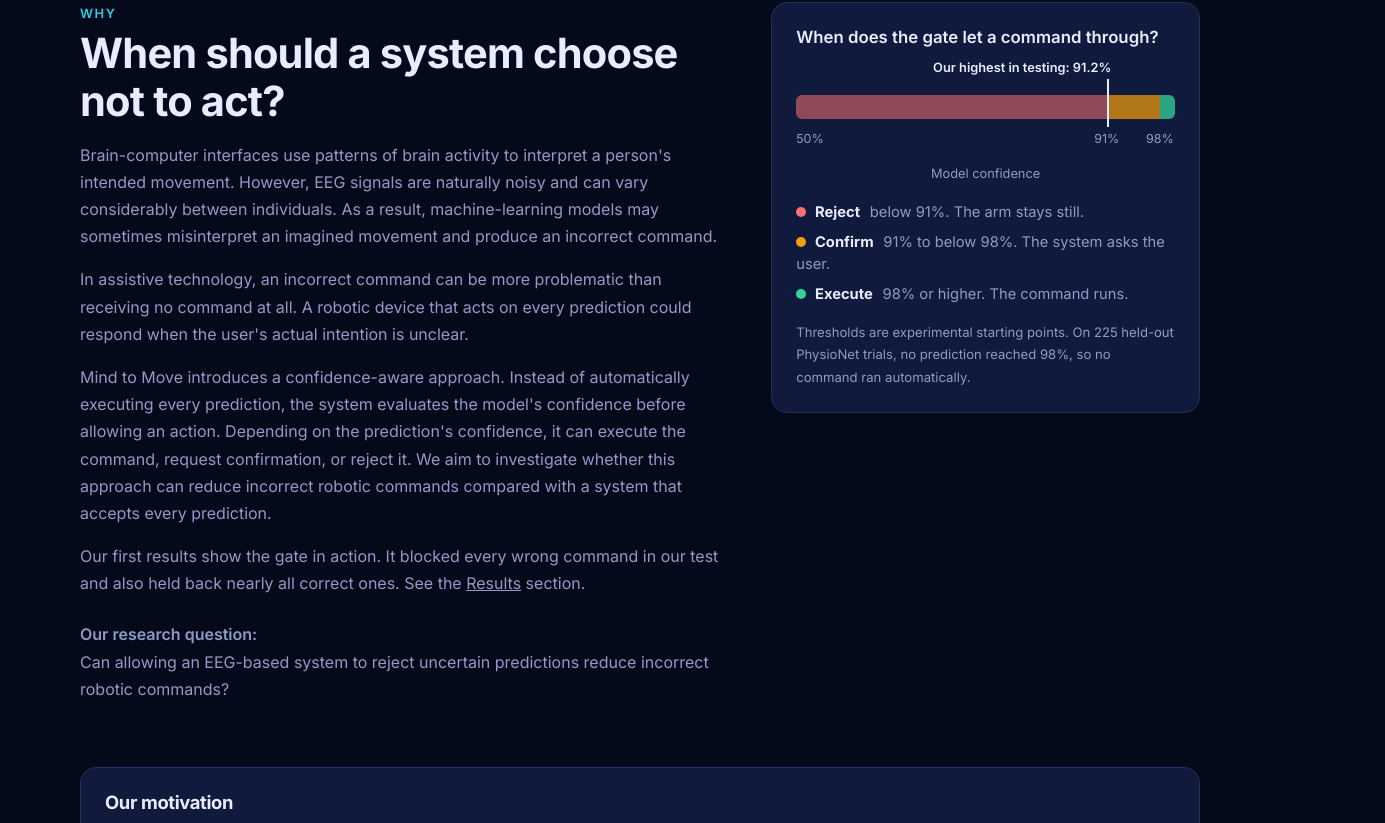
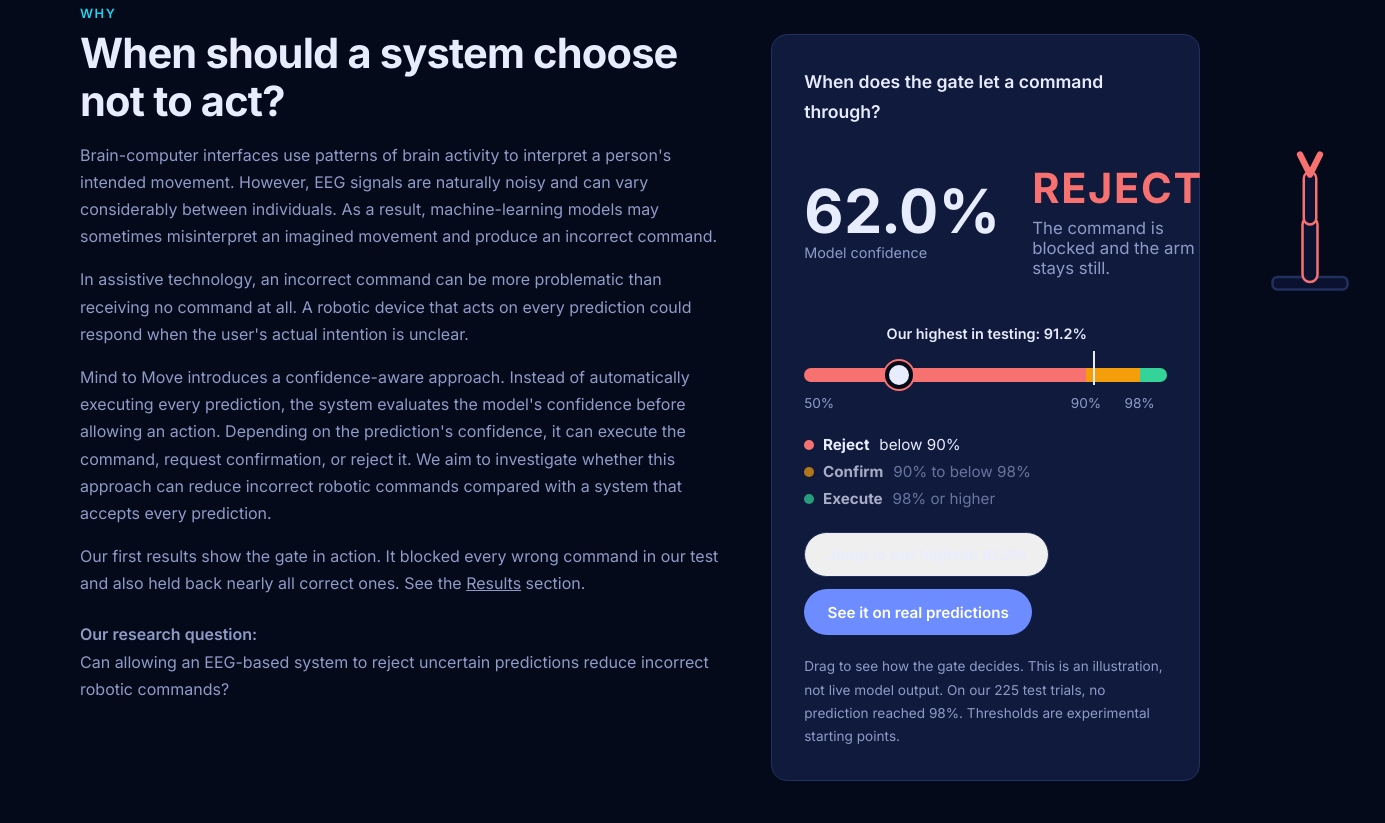
Before and after one commit to ailaris/mind-to-move, a React (Vite) app: page / in a window 1280 px wide. Shown: the part 1677-2500 px from the top of the page, 1385 px wide, since content can reach past the window. Built offline with nearby package versions, Linux system fonts and the light colour scheme.

Commit message:
feat: add interactive gate slider

```diff
--- /dev/null
+++ b/src/components/GateSlider.css
@@ -0,0 +1,101 @@
+.gslider {
+  --thumb: 28px;
+  --tone: var(--danger, #f87171);
+  --x1: calc(var(--p1) * 1% + (0.5 - var(--p1) / 100) * var(--thumb));
+  --x2: calc(var(--p2) * 1% + (0.5 - var(--p2) / 100) * var(--thumb));
+  --xm: calc(var(--pm) * 1% + (0.5 - var(--pm) / 100) * var(--thumb));
+  --zones: linear-gradient(
+    to right,
+    var(--danger, #f87171) 0, var(--danger, #f87171) var(--x1),
+    var(--warning) var(--x1), var(--warning) var(--x2),
+    var(--success) var(--x2), var(--success) 100%
+  );
+  margin-top: 2rem;
+  padding: 2rem;
+}
+.gslider:hover { transform: none; border-color: var(--border); }
+.gslider--confirm { --tone: var(--warning); }
+.gslider--execute { --tone: var(--success); }
+
+.gslider__title { color: var(--text); font-weight: 600; font-size: 1.1rem; margin-bottom: 1.25rem; }
+
+/* ---------- readout ---------- */
+.gslider__readout {
+  display: grid; grid-template-columns: auto 1fr 150px;
+  gap: 1.5rem 2rem; align-items: center;
+}
+.gslider__value { display: block; font-size: clamp(2.6rem, 6vw, 3.8rem); font-weight: 700; line-height: 1; font-variant-numeric: tabular-nums; }
+.gslider__caption { color: var(--text-muted); font-size: 0.9rem; }
+.gslider__state strong { display: block; color: var(--tone); font-size: clamp(1.8rem, 4vw, 2.6rem); letter-spacing: 0.04em; line-height: 1.1; transition: color 0.25s ease; }
+.gslider__state span { display: block; margin-top: 0.4rem; color: var(--text-muted); font-size: 1.05rem; }
+
+.gslider__arm { width: 150px; height: auto; }
+.g-base { fill: var(--bg-secondary); stroke: var(--border); stroke-width: 2; }
+.g-link { fill: var(--bg-secondary); stroke: var(--tone); stroke-width: 2; transition: stroke 0.25s ease; }
+.g-grip { fill: none; stroke: var(--tone); stroke-width: 5; stroke-linecap: round; transition: stroke 0.25s ease; }
+.g-arm { transition: transform 0.6s cubic-bezier(0.4, 0, 0.2, 1); }
+.g-q { fill: var(--tone); font-size: 34px; font-weight: 700; }
+
+/* ---------- slider ---------- */
+.gslider__track { position: relative; padding-top: 40px; margin-top: 1.5rem; }
+.gslider input[type='range'] {
+  -webkit-appearance: none; appearance: none;
+  display: block; width: 100%; height: var(--thumb); margin: 0;
+  background: transparent; cursor: pointer;
+}
+.gslider input[type='range']::-webkit-slider-runnable-track { height: 14px; border-radius: 999px; background: var(--zones); }
+.gslider input[type='range']::-moz-range-track { height: 14px; border-radius: 999px; background: var(--zones); }
+.gslider input[type='range']::-webkit-slider-thumb {
+  -webkit-appearance: none; box-sizing: border-box;
+  width: var(--thumb); height: var(--thumb); margin-top: -7px; border-radius: 50%;
+  background: var(--text); border: 4px solid var(--bg-primary); box-shadow: 0 0 0 2px var(--tone);
+}
+.gslider input[type='range']::-moz-range-thumb {
+  box-sizing: border-box;
+  width: var(--thumb); height: var(--thumb); border-radius: 50%;
+  background: var(--text); border: 4px solid var(--bg-primary); box-shadow: 0 0 0 2px var(--tone);
+}
+.gslider input[type='range']:focus-visible { outline: 2px solid var(--accent-2); outline-offset: 6px; border-radius: 999px; }
+
+.gslider__marker {
+  position: absolute; top: 30px; left: var(--xm); width: 2px; height: 34px;
+  background: var(--text); transform: translateX(-1px); pointer-events: none; z-index: 2;
+}
+.gslider__marker span {
+  position: absolute; right: 8px; top: -26px; white-space: nowrap;
+  font-size: 0.9rem; font-weight: 600; color: var(--text);
+}
+
+.gslider__ticks { position: relative; height: 1.5rem; margin-top: 0.4rem; font-size: 0.85rem; color: var(--text-muted); }
+.gslider__ticks span { position: absolute; top: 0; }
+.t-min { left: 0; }
+.t-confirm { left: var(--x1); transform: translateX(-50%); }
+.t-exec { left: var(--x2); transform: translateX(-50%); }
+
+/* ---------- legend and actions ---------- */
+.gslider__legend {
+  list-style: none; margin: 1rem 0 0; padding: 0;
+  display: flex; flex-wrap: wrap; gap: 0.5rem 1.75rem;
+}
+.gslider__legend li { color: var(--text-muted); font-size: 0.95rem; opacity: 0.7; transition: opacity 0.2s ease; }
+.gslider__legend li.is-on { color: var(--text); opacity: 1; }
+.gslider__legend b { color: var(--text); margin-right: 0.35rem; }
+.gslider__legend .dot { display: inline-block; width: 10px; height: 10px; border-radius: 50%; margin-right: 0.55rem; }
+.gslider__legend .dot--reject { background: var(--danger, #f87171); }
+.gslider__legend .dot--confirm { background: var(--warning); }
+.gslider__legend .dot--execute { background: var(--success); }
+
+.gslider__actions { display: flex; flex-wrap: wrap; gap: 0.75rem; margin-top: 1.5rem; }
+.gslider__note { font-size: 0.85rem; margin-top: 1.25rem; max-width: 720px; }
+
+/* ---------- mobile ---------- */
+@media (max-width: 760px) {
+  .gslider { padding: 1.25rem; }
+  .gslider__readout { grid-template-columns: 1fr auto; }
+  .gslider__state { grid-column: 1 / -1; order: 3; }
+  .gslider__arm { width: 110px; }
+}
+@media (max-width: 520px) {
+  .gslider__marker span { font-size: 0.78rem; }
+  .gslider__ticks { display: none; }
+}
--- /dev/null
+++ b/src/components/GateSlider.jsx
@@ -0,0 +1,121 @@
+import { useState } from 'react'
+import { Link } from 'react-router-dom'
+import { THRESHOLDS } from '../config/gate'
+import './GateSlider.css'
+
+const MIN = 50
+const MAX = 100
+const OUR_MAX = 91.2
+
+const asPercent = (x) => Math.round(x * 1000) / 10
+const CONFIRM_AT = asPercent(THRESHOLDS.confirm)
+const EXECUTE_AT = asPercent(THRESHOLDS.execute)
+const pos = (v) => ((v - MIN) / (MAX - MIN)) * 100
+
+const STATES = {
+  reject: { label: 'REJECT', line: 'The command is blocked and the arm stays still.' },
+  confirm: { label: 'CONFIRM', line: 'The system asks the user to confirm before anything moves.' },
+  execute: { label: 'EXECUTE', line: 'The command runs and the arm moves.' },
+}
+
+const decide = (v) => (v >= EXECUTE_AT ? 'execute' : v >= CONFIRM_AT ? 'confirm' : 'reject')
+
+export default function GateSlider() {
+  const [value, setValue] = useState(62)
+  const state = decide(value)
+  const s = STATES[state]
+
+  const armText =
+    state === 'execute'
+      ? 'Virtual arm swinging'
+      : state === 'confirm'
+        ? 'Virtual arm still, waiting for confirmation'
+        : 'Virtual arm still'
+
+  return (
+    <div
+      className={`card gslider gslider--${state}`}
+      style={{ '--p1': pos(CONFIRM_AT), '--p2': pos(EXECUTE_AT), '--pm': pos(OUR_MAX) }}
+    >
+      <p className="gslider__title">When does the gate let a command through?</p>
+
+      <div className="gslider__readout">
+        <div className="gslider__value-box">
+          <span className="gslider__value">{value.toFixed(1)}%</span>
+          <span className="gslider__caption">Model confidence</span>
+        </div>
+
+        <div className="gslider__state" aria-live="polite">
+          <strong>{s.label}</strong>
+          <span>{s.line}</span>
+        </div>
+
+        <svg className="gslider__arm" viewBox="0 0 120 120" role="img" aria-label={armText}>
+          <rect className="g-base" x="30" y="104" width="60" height="10" rx="4" />
+          <g
+            className="g-arm"
+            style={{
+              transform: `rotate(${state === 'execute' ? 35 : 0}deg)`,
+              transformOrigin: '60px 106px',
+            }}
+          >
+            <rect className="g-link" x="54" y="56" width="12" height="52" rx="6" />
+            <rect className="g-link" x="55" y="20" width="10" height="42" rx="5" />
+            <path className="g-grip" d="M60 22 L52 6 M60 22 L68 6" />
+          </g>
+          {state === 'confirm' && (
+            <text className="g-q" x="88" y="34">?</text>
+          )}
+        </svg>
+      </div>
+
+      <div className="gslider__track">
+        <div className="gslider__marker" aria-hidden="true">
+          <span>Our highest in testing: {OUR_MAX}%</span>
+        </div>
+
+        <input
+          type="range"
+          min={MIN}
+          max={MAX}
+          step="0.1"
+          value={value}
+          onChange={(e) => setValue(Number(e.target.value))}
+          aria-label="Model confidence"
+          aria-valuetext={`${value.toFixed(1)} percent, ${state}`}
+        />
+
+        <div className="gslider__ticks" aria-hidden="true">
+          <span className="t-min">50%</span>
+          <span className="t-confirm">{CONFIRM_AT}%</span>
+          <span className="t-exec">{EXECUTE_AT}%</span>
+        </div>
+      </div>
+
+      <ul className="gslider__legend">
+        <li className={state === 'reject' ? 'is-on' : ''}>
+          <i className="dot dot--reject" /><b>Reject</b> below {CONFIRM_AT}%
+        </li>
+        <li className={state === 'confirm' ? 'is-on' : ''}>
+          <i className="dot dot--confirm" /><b>Confirm</b> {CONFIRM_AT}% to below {EXECUTE_AT}%
+        </li>
+        <li className={state === 'execute' ? 'is-on' : ''}>
+          <i className="dot dot--execute" /><b>Execute</b> {EXECUTE_AT}% or higher
+        </li>
+      </ul>
+
+      <div className="gslider__actions">
+        <button type="button" className="btn btn-ghost" onClick={() => setValue(OUR_MAX)}>
+          Jump to our highest: {OUR_MAX}%
+        </button>
+        <Link to="/demo" className="btn btn-primary">See it on real predictions</Link>
+      </div>
+
+      <p className="gslider__note">
+        Drag to see how the gate decides. This is an illustration, not live model output.
+        On our 225 test trials, no prediction reached {EXECUTE_AT}%. Thresholds are
+        experimental starting points.
+      </p>
+    </div>
+  )
+}
--- a/src/pages/About.jsx
+++ b/src/pages/About.jsx
@@ -8,7 +8,7 @@ import workflow from '../assets/workflow.jpeg'
 import ResultsSection from '../components/ResultsSection'
 import GateScale from '../components/GateScale'
 import Perspectives from '../components/Perspectives'
-
+import GateSlider from '../components/GateSlider'
 // When you have the photo: save it in src/assets/, import it, and assign it here.
 // import teamWorking from '../assets/team-working.jpg'
 const motivationPhoto = null
@@ -122,6 +122,7 @@ export default function About() {
                 incorrect robotic commands?
               </p>
             </SectionHeading>
+            <GateSlider />
 
             <aside className="why__side">
               <GateScale />
```
